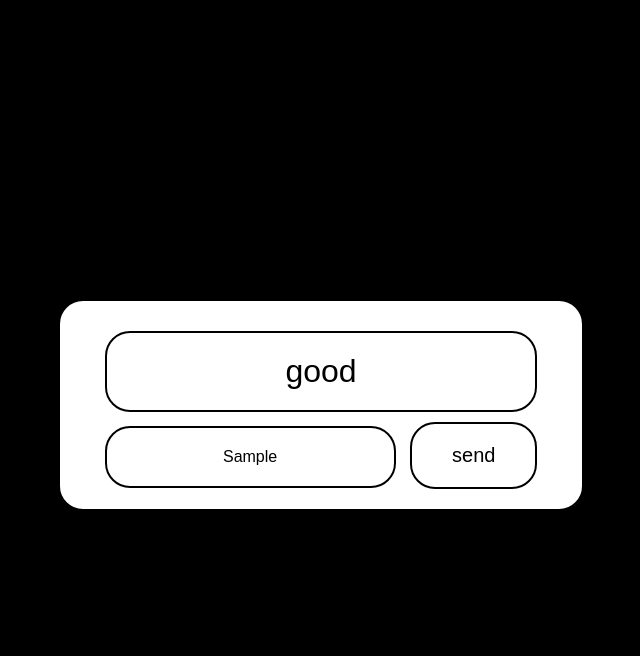
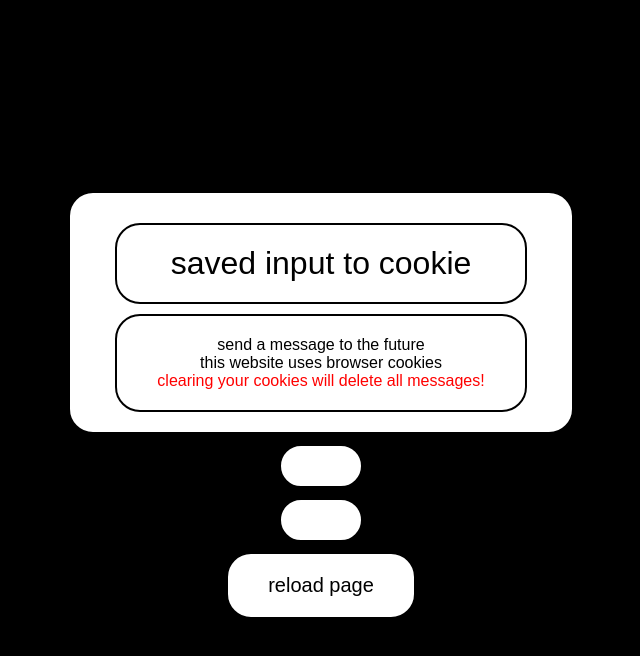
Before and after one commit to RealGSCGAMING/message, a website built with Vite: page index.html in a window 1280 px wide. Both pictures are taken after typing "Sample" into the empty fields and a click on the button "send". Shown: the whole page, without its empty margins (319-959 px from the left). Built offline with nearby package versions, Linux system fonts and the light colour scheme.

Commit message:
working on it lol

```diff
--- a/index.html
+++ b/index.html
@@ -4,10 +4,24 @@
   </head>
   <body>
     <div class="mainContent">
+
+      <!-- title section -->
       <div class="paddedBody">
-        <div class="paddedTitle" id="textBox">test</div>
+        <div class="paddedTitle" id="textBox">send a message</div>
+        <div class="paddedBody" id="textBox">send a message to the future<br>this website uses browser cookies<br><span style="color: red;">clearing your cookies will delete all messages!</span></div>
+      </div>
+
+      <!-- messages -->
+      <div class="paddedBody" id="messages">
+      </div>
+
+
+      <div class="paddedBody">
         <input class="paddedBody" placeholder="input" style="text-align: center;" id="textInput"></input>
         <button class="paddedButton" id="sendButton">send</button>
+      </div>
+      <button class="paddedButton" id="reloadButton">reload page</button>
+        <button class="paddedButton" id="resetButton" style="background-color: red; display: none;">clear data</button>
       </div>
     </div>
     <script src="script.js"></script>
--- a/script.js
+++ b/script.js
@@ -1,7 +1,53 @@
 const inputbox = document.getElementById("textInput");
-const button = document.getElementById("sendButton");
+const sendButton = document.getElementById("sendButton");
+const resetButton = document.getElementById("resetButton");
+const reloadButton = document.getElementById("reloadButton");
 const textbox = document.getElementById("textBox");
 
-button.addEventListener("click", function () {
-  textbox.innerHTML = "good";
+function setCookie(name, value, days) {
+  const d = new Date();
+  d.setTime(d.getTime() + days * 24 * 60 * 60 * 1000);
+  const expires = "expires=" + d.toUTCString();
+  document.cookie = name + "=" + value + ";" + expires + ";path=/";
+}
+
+function getCookie(name) {
+  const nameEQ = name + "=";
+  const ca = document.cookie.split(";");
+  for (let i = 0; i < ca.length; i++) {
+    let c = ca[i];
+    while (c.charAt(0) === " ") c = c.substring(1, c.length);
+    if (c.indexOf(nameEQ) === 0) return c.substring(nameEQ.length, c.length);
+  }
+  return null;
+}
+
+function write(text) {
+  textbox.innerHTML = text;
+}
+
+function loadMessages() {}
+
+sendButton.addEventListener("click", function () {
+  write("saved input to cookie");
+  setCookie("input", inputbox.value, 1);
+  inputbox.style = "display:none;";
+  sendButton.style = "display:none;";
 });
+
+reloadButton.addEventListener("click", function () {
+  location.reload();
+});
+
+resetButton.addEventListener("click", function () {
+  setCookie("input", null, 0);
+  write("deleted cookie");
+  resetButton.style = "display: none;";
+});
+
+if (getCookie("input") != null) {
+  write('youve been here before and wrote: "' + getCookie("input") + '"');
+  resetButton.style = "background-color: red; display: block;";
+  inputbox.style = "display:none;";
+  sendButton.style = "display:none;";
+}
```
